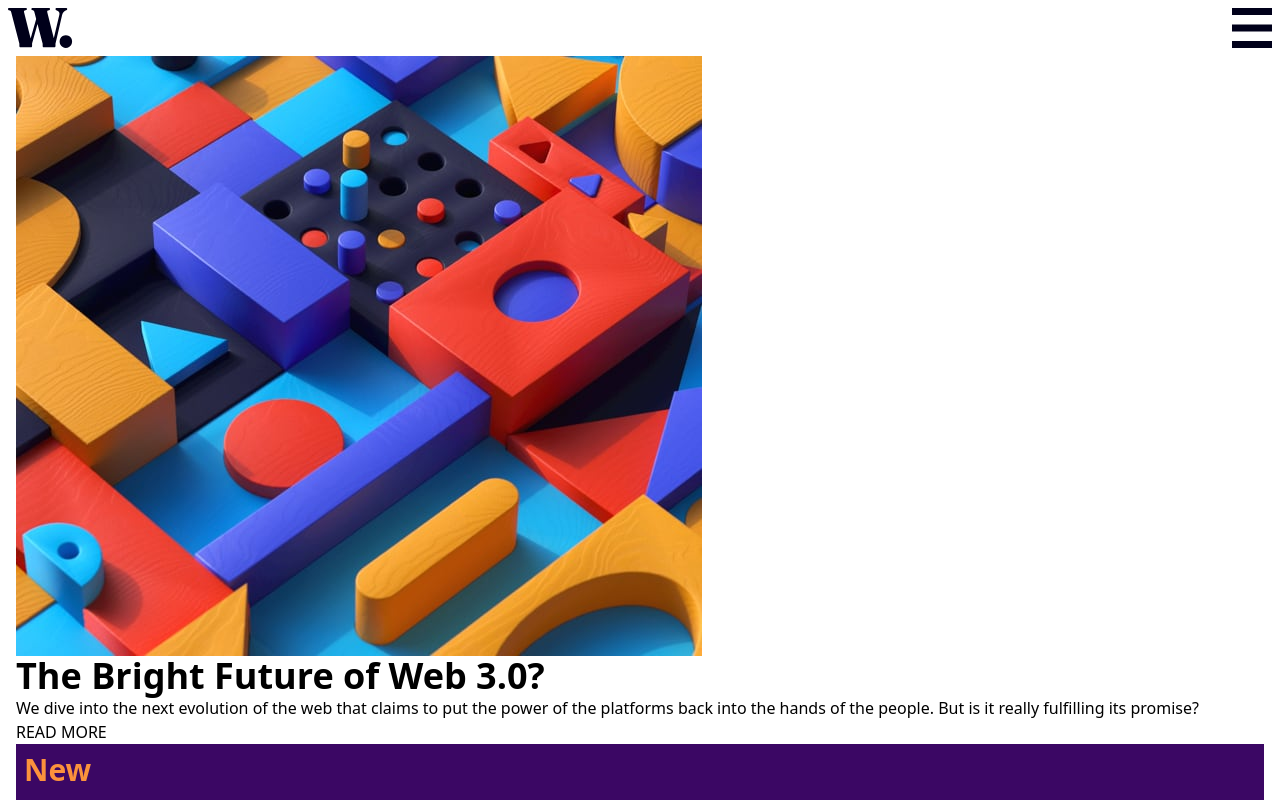
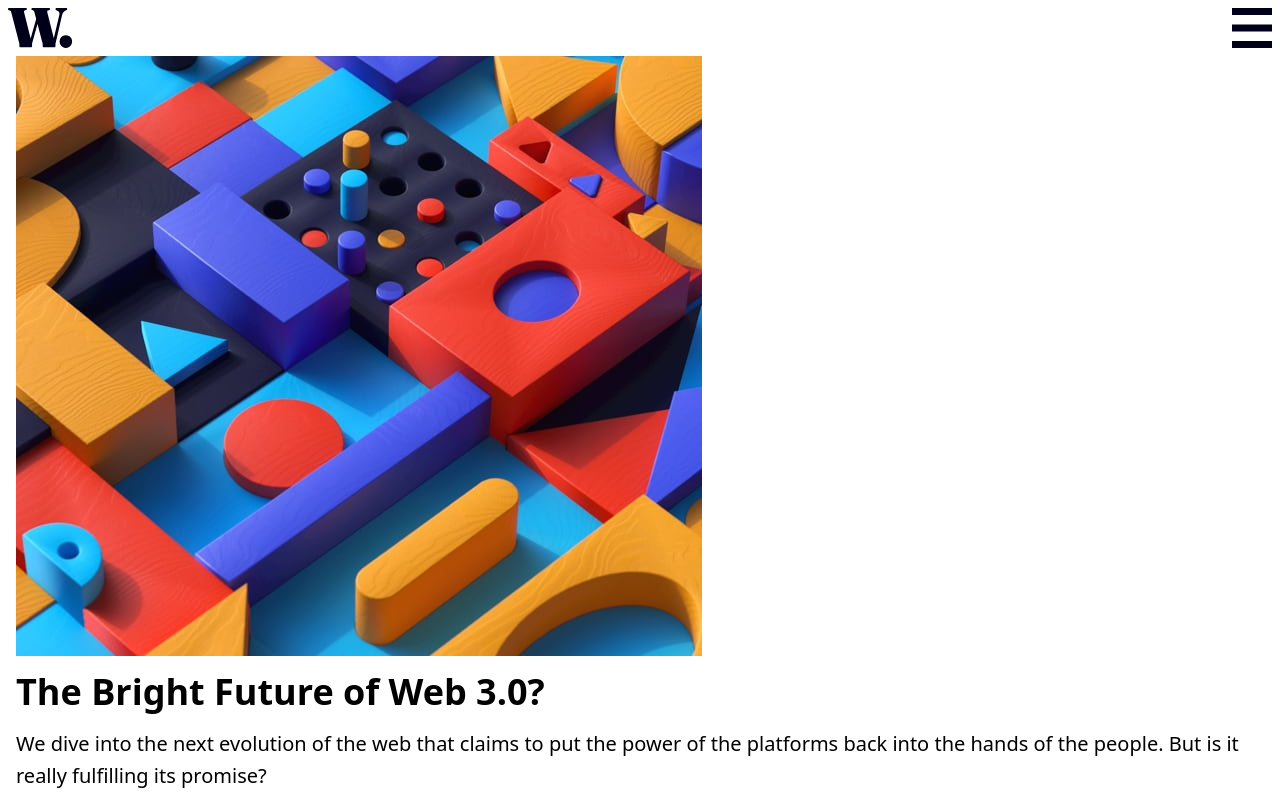
Before and after one commit to sibandadonty/reactjs-practise, a React (Vite) app: page / in a window 1280 px wide. Shown: the top 800 px of the page. Built offline with nearby package versions, Linux system fonts and the light colour scheme.

Commit message:
added styling for the hero section

```diff
--- a/src/components/MainContent.jsx
+++ b/src/components/MainContent.jsx
@@ -4,15 +4,15 @@ import ProductsCard from "./ProductsCard";
 
 function MainContent() {
   return (
-    <div className="px-4">
+    <div className="px-4 flex flex-col gap-4 items-start">
       <img src="./image-web-3-mobile.jpg" alt="web 3 mobile" />
       <p className="font-bold text-4xl">The Bright Future of Web 3.0?</p>
-      <p>
+      <p className="leading-8 text-xl">
         We dive into the next evolution of the web that claims to put the power
         of the platforms back into the hands of the people. But is it really
         fulfilling its promise?
       </p>
-      <button>READ MORE</button>
+      <button className="bg-red-500 font-bold tracking-wider px-4 py-2">READ MORE</button>
       <NewCards />
       <ProductsCard />
     </div>
```
